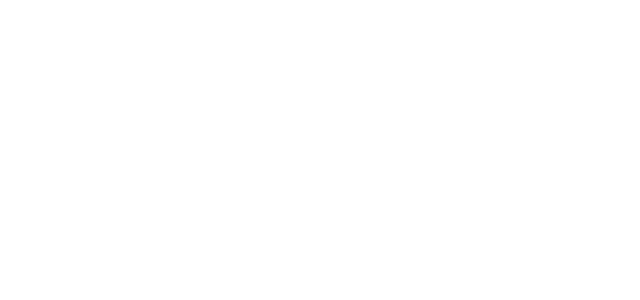
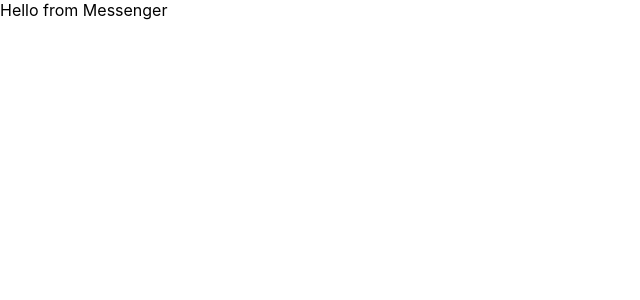
Before and after one commit to IsaacAlves7/chat, a React (Create React App) app in the folder app/: page / in a window 1280 px wide. Shown: the top 300 px of the page, without its empty margins (0-640 px from the left). Built offline with nearby package versions, Linux system fonts and the light colour scheme.

Commit message:
8th commit - AUTOGLASS CHAT

```diff
--- a/app/src/App.js
+++ b/app/src/App.js
@@ -1,11 +1,17 @@
 import './index.css';
+import Messenger from './components/Messenger';
+// import {WhatsappMessenger} from './components/Messenger'; importando mais de uma função no mesmo arquivo
 
 function App() {
-  return (
-    <div>
+  return ( // Toda função de return(), dentro dela, necessita de uma Tag HTML5 para iniciar o overrides de importação (<></> Tag vazia = recomendado)
+   <div>
       {/* <p>Hello, World!</p> */}
+      <Messenger/> {/* Aqui ela está chamando a função de importação para dentro da função do App */}
+      {/*<WhatsappMessenger/>*/}
     </div>
   );
 }
-
+// Aqui ela está exportando a função App, para outros arquivos acessarem pela importação
+// Somente um export default é permitido por módulo
+// Para você exportar mais de uma função, é necessário usar o export na própria função: export const função () => {}
 export default App;
--- /dev/null
+++ b/app/src/components/Messenger.jsx
@@ -0,0 +1,17 @@
+const Messenger = () => {
+    return (
+        <>
+         <p>Hello from Messenger</p>
+        </>
+    )
+}
+
+// export const WhatsappMessenger = () => {
+//     return (
+//         <>
+//          <p>Hello from WhatsappMessenger</p>
+//         </>
+//     )
+// }
+
+export default Messenger;
--- a/app/src/index.css
+++ b/app/src/index.css
@@ -32,7 +32,7 @@ code {
 
 ::selection{
   color: #fff;
-  background-color: var(--main);
+  background-color: var(--wds-cobalt-600);
 }
 
 /* AUTOGLASS CHAT - Color Palette */
@@ -1183,7 +1183,7 @@ code {
 
 /* App.js Template */
 
-/* .App {
+.App {
   text-align: center;
 }
 
@@ -1220,4 +1220,4 @@ code {
   to {
     transform: rotate(360deg);
   }
-} */
+}
```
Also changed, not shown: app/public/index.html (+0 -23 lines), app/src/index.js (+8 -7 lines).
